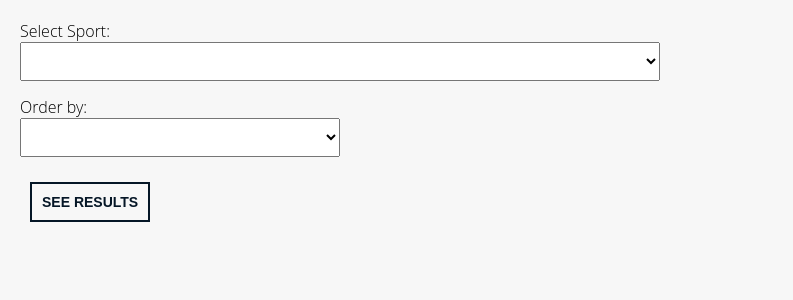
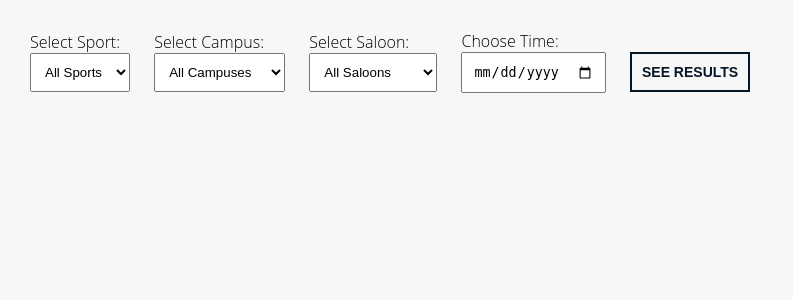
Before and after one commit to salimbeyden/Reservation-System-for-DB-Project, a Flask app: page /reservation/ in a window 1280 px wide. Shown: the part 102-402 px from the top of the page, without its empty margins (0-793 px from the left). Run offline with Flask 3, Linux system fonts and the light colour scheme; tables that the repository leaves empty hold one stand-in row (values such as "Sample post"); lists and menus that the app fills with data are empty.

Commit message:
çok commit

```diff
--- a/MyFlaskApp/app.py
+++ b/MyFlaskApp/app.py
@@ -1,4 +1,4 @@
-from flask import Flask, render_template, redirect, url_for, session, flash, request
+from flask import Flask, render_template, redirect, url_for, session, flash, request, jsonify
 from flask_login import login_user, current_user, logout_user
 from flask_login import login_user, current_user
 
@@ -169,10 +169,6 @@ def rank_page(selected_sport = "*", order_by = "score"):
 @app.route('/reservation/', methods = ["GET","POST"])
 @app.route('/reservation/<selected_sport><selected_campus><selected_area><order_by>', methods = ["GET","POST"])
 def reservation_page(selected_sport="*", selected_campus="*", selected_area="*", order_by="campus"):
-    cursor = mysql.connection.cursor()
-
-    cursor.execute('SELECT sport_id, sport_type FROM sport')
-    sports = cursor.fetchall()
 
     if request.method == 'POST':
         selected_sport = request.form['sports']
@@ -180,7 +176,33 @@ def reservation_page(selected_sport="*", selected_campus="*", selected_area="*",
         selected_area = request.form['area']
         order_by = request.form['order']
 
-    reservation_form = ReservationForm()
+    cursor = mysql.connection.cursor()
+
+    cursor.execute('SELECT sport_id, sport_type FROM sport')
+    sports = cursor.fetchall()
+
+    if selected_sport == "*":
+        cursor.execute('SELECT campus_id, name FROM campus')
+        campuses = cursor.fetchall()
+    else:
+        query = """SELECT DISTINCT c.campus_id, c.name FROM campus c
+        JOIN facility f ON c.campus_id = f.campus_id
+        JOIN facility_for_sport fs ON f.facility_id = fs.facility_id
+        WHERE fs.sport_id = {}""".format(selected_sport)
+        cursor.execute(query, (selected_sport,))
+        campuses = cursor.fetchall()
+
+    if selected_campus == "*":
+        cursor.execute('SELECT facility_id, name FROM facility')
+        area = cursor.fetchall()
+    else:
+        query = 'SELECT facility_id, name FROM facility WHERE campus_id = {}'.format(selected_campus)
+        cursor.execute(query, (selected_campus,))
+        area = cursor.fetchall()
+
+    query = """SELECT * FROM facility as f join facility_for_sport as fps on f.facility_id = fps.facility_id;"""
+
+    reservation_form = ReservationForm(sports, campuses, area, selected_sport, selected_campus, selected_area, order_by)
 
 
     #cursor.execute(query)
--- a/MyFlaskApp/config.yaml
+++ b/MyFlaskApp/config.yaml
@@ -1,4 +1,4 @@
 host: localhost
 user: root
-passwd:  voltran1234 # change this with your own password
+passwd:  test # change this with your own password
 database : reservations
--- a/MyFlaskApp/imports/forms.py
+++ b/MyFlaskApp/imports/forms.py
@@ -39,11 +39,6 @@ class RankFrom(FlaskForm):
             sports.insert(0, default_sport)
             sports.insert(1, ("*", "All Team Sports"))
 
-
-
-
-
-
         o = self.orders.copy()
         if default_ord != "score":
             default_ord = [tup for tup in self.orders if tup[0] == default_ord][0]
@@ -74,8 +69,55 @@ class MatchHistFrom(FlaskForm):
         self.sports.choices = sports
 
 class ReservationForm(FlaskForm):
+    sport_types = SelectField(label='type', choices=[], validators=[DataRequired()])
     sports = SelectField(label='sport', choices=[], validators=[DataRequired()])
-    campus = SelectField(label='campus', choices=[], validators=[DataRequired()])
+    campuses = SelectField(label='campus', choices=[], validators=[DataRequired()])
     area = SelectField(label='area', choices=[], validators=[DataRequired()])
+    set_time = DateField(label='res_time', format='%Y-%m-%d', validators=[DataRequired()])
     order = SelectField(label='order', choices=[])
     submit_button = SubmitField(label = 'See Results')
+
+    def __init__(self, sports, campuses, area, default_sport, default_campus, default_area, default_ord, *args, **kwargs):
+        sport_types = SelectField(label='type', choices=[], validators=[DataRequired()])
+    sports = SelectField(label='sport', choices=[], validators=[DataRequired()])
+    campuses = SelectField(label='campus', choices=[], validators=[DataRequired()])
+    area = SelectField(label='area', choices=[], validators=[DataRequired()])
+    set_time = DateField(label='res_time', format='%Y-%m-%d', validators=[DataRequired()])
+    order = SelectField(label='order', choices=[])
+    submit_button = SubmitField(label='See Results')
+
+    def __init__(self, sports, campuses, area, default_sport, default_campus, default_area, default_ord, *args, **kwargs):
+        super(ReservationForm, self).__init__(*args, **kwargs)
+        self.sports.choices = [(str(s[0]), s[1]) for s in sports]
+        self.campuses.choices = [(str(c[0]), c[1]) for c in campuses]
+        self.area.choices = [(str(a[0]), a[1]) for a in area]
+
+        # Dropdown sport
+        if default_sport == "*":
+            self.sports.choices.insert(0, ("*", "All Sports"))
+        else:
+            default_sport = next((tup for tup in sports if str(tup[0]) == default_sport), None)
+            if default_sport:
+                self.sports.choices.remove(default_sport)
+                self.sports.choices.insert(0, (str(default_sport[0]), default_sport[1]))
+                self.sports.choices.insert(1, ("*", "All Sports"))
+
+        # Dropdown campus
+        if default_campus == "*":
+            self.campuses.choices.insert(0, ("*", "All Campuses"))
+        else:
+            default_campus = next((tup for tup in campuses if str(tup[0]) == default_campus), None)
+            if default_campus:
+                self.campuses.choices.remove(default_campus)
+                self.campuses.choices.insert(0, (str(default_campus[0]), default_campus[1]))
+                self.campuses.choices.insert(1, ("*", "All Campuses"))
+
+        # Dropdown area
+        if default_area == "*":
+            self.area.choices.insert(0, ("*", "All Saloons"))
+        else:
+            default_area = next((tup for tup in area if str(tup[0]) == default_area), None)
+            if default_area:
+                self.area.choices.remove(default_area)
+                self.area.choices.insert(0, (str(default_area[0]), default_area[1]))
+                self.area.choices.insert(1, ("*", "All Saloons"))
--- a/MyFlaskApp/static/styles/reservation.css
+++ b/MyFlaskApp/static/styles/reservation.css
@@ -8,19 +8,46 @@ form {
 }
 
 .dropdown {
+    display: inline-block;
     padding: 10px;
     margin-bottom: 15px;
     box-sizing: border-box;
 }
 
 .sport-dropdown {
-    width: 50%;
+    display: inline-block;
+    width: 100%;
+    padding: 10px;
+    margin-bottom: 15px;
+    box-sizing: border-box;
+}
+
+.campus-dropdown {
+    display: inline-block;
+    width: 100%;
+    padding: 10px;
+    margin-bottom: 15px;
+    box-sizing: border-box;
+}
+
+.area-dropdown {
+    display: inline-block;
+    width: 100%;
+    padding: 10px;
+    margin-bottom: 15px;
+    box-sizing: border-box;
+}
+
+.set-time{
+    display: inline-block;
+    width: 100%;
     padding: 10px;
     margin-bottom: 15px;
     box-sizing: border-box;
 }
 
 .order-dropdown {
+    display: inline-block;
     width: 25%;
     padding: 10px;
     margin-bottom: 15px;
--- a/MyFlaskApp/templates/reservation.html
+++ b/MyFlaskApp/templates/reservation.html
@@ -28,19 +28,27 @@
     </header>
 
     <div class="reservation-title">
-        <form class = form method="post" action="{{ url_for('reservation_page', selected_sport = selected_sport) }}">
-            <div>
-                Select Sport: <br>
+        <form class = form method="post" action="{{ url_for('reservation_page')}}">
+            <div class="dropdown">
+                <label for="sports">Select Sport:</label><br>
                 {{ reservation_form.sports(class="sport-dropdown") }}
             </div>
-            <div>
-                Order by: <br>
-                {{ reservation_form.order(class="order-dropdown") }}
+            <div class="dropdown">
+                <label for="campuses">Select Campus:</label><br>
+                {{ reservation_form.campuses(class="campus-dropdown") }}
+            </div>
+            <div class="dropdown">
+                <label for="area">Select Saloon:</label><br>
+                {{ reservation_form.area(class="area-dropdown") }}
+            </div>
+            <div class="dropdown">
+                <label for="set_time">Choose Time:</label><br>
+                {{ reservation_form.set_time(class="set-time") }}
             </div>
             {{ reservation_form.hidden_tag() }}
             {{ reservation_form.submit_button(class="submit-button") }}
-
         </form>
+    </div>
 
 
 
```
